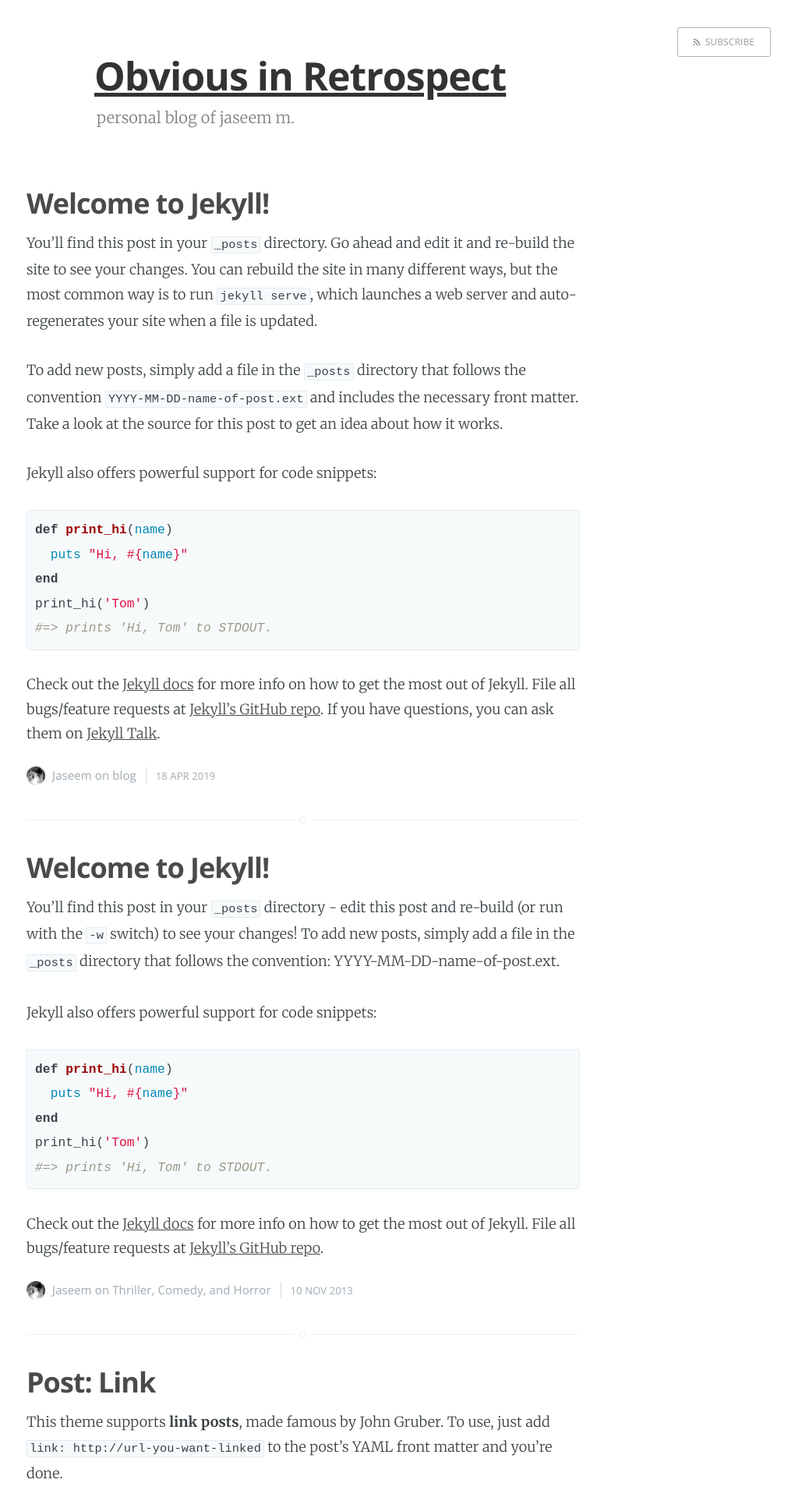
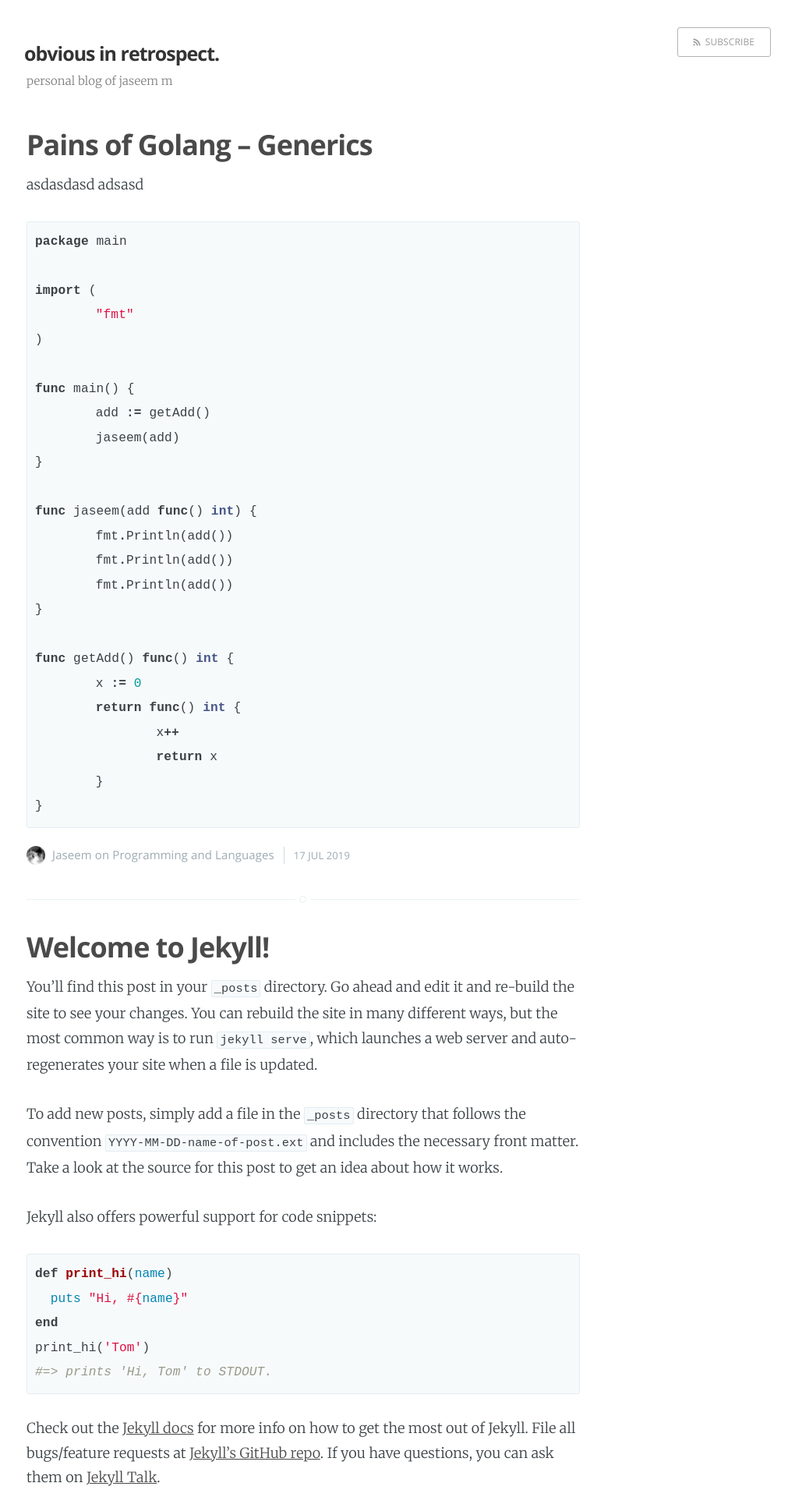
Before and after one commit to mjaseem/mjaseem.github.io, a Jekyll site: the page built from index.html, in a window 1280 px wide. Shown: the top 1920 px of the page at 78% size, without its empty margins (251-1271 px from the left). Built offline with Jekyll 4.4.1, drawn with Linux system fonts in a browser that asks for light colours; the list of posts is cut into pages by our own code; some of the changed text lies outside the part shown.

Commit message:
adjusted the header

````diff
--- a/_config.yml
+++ b/_config.yml
@@ -1,6 +1,6 @@
-name: Obvious in Retrospect
-title: Obvious in Retrospect
-description: personal blog of jaseem m
+name: obvious in retrospect.
+title: obvious in retrospect.
+description:  personal blog of jaseem m
 meta_description: "personal blog of jaseem m about programming and time"
 title_separator: '–'
 
--- a/_includes/header.html
+++ b/_includes/header.html
@@ -11,10 +11,11 @@
         <div class="main-header-content inner">
             <h1 class="page-title"><a href="{{ site.baseurl }}">{{ site.name }}</a></h1>
             <h2 class="page-description">
-                {% if site.description %} {{ site.description }}. {% endif %}
+                {% if site.description %} {{ site.description }} {% endif %}
                 {% if site.about %} <a href='{{ site.baseurl }}{{ site.about }}'> about me </a> {% endif %}
             </h2>
         </div>
     </div>
     <a class="scroll-down icon-arrow-left" href="#content" data-offset="-45"><span class="hidden">Scroll Down</span></a>
+
 </header>
--- /dev/null
+++ b/_posts/2019-07-17-pains-golang-generics.md
@@ -0,0 +1,35 @@
+---
+title: Pains of Golang – Generics
+categories : Programming Languages
+---
+
+asdasdasd
+adsasd
+
+
+```go
+package main
+
+import (
+	"fmt"
+)
+
+func main() {
+	add := getAdd()
+	jaseem(add)
+}
+
+func jaseem(add func() int) {
+	fmt.Println(add())
+	fmt.Println(add())
+	fmt.Println(add())
+}
+
+func getAdd() func() int {
+	x := 0
+	return func() int {
+		x++
+		return x
+	}
+}
+```
--- a/assets/css/screen.css
+++ b/assets/css/screen.css
@@ -597,7 +597,6 @@
 
 .main-header .inner {
     width: 80%;
-    max-width: 530px;
 }
 
 .main-nav {
@@ -781,7 +780,7 @@
 
 .page-title {
     margin: 10px 0 10px 0;
-    font-size: 5rem;
+    font-size: 2.5rem;
     letter-spacing: -1px;
     font-weight: 700;
     font-family: "Open Sans", sans-serif;
@@ -790,7 +789,7 @@
 
 .page-description {
     margin: 0;
-    font-size: 2rem;
+    font-size: 1.5rem;
     line-height: 1.5em;
     font-weight: 400;
     font-family: "Merriweather", serif;
@@ -799,14 +798,14 @@
 }
 
 .no-cover.main-header {
-    min-height: 160px;
-    max-height: 25%;
-    margin-bottom: -25px;
+    height: 160px;
+    margin-bottom: -35px;
     background: #fff;
 }
 
 .no-cover .page-title a {
     color: rgba(0, 0, 0, 0.8);
+    text-decoration: none;
 }
 
 .no-cover .page-description {
@@ -1489,9 +1488,7 @@
         -moz-box-sizing: border-box;
         box-sizing: border-box;
         height: auto;
-        min-height: 240px;
-        height: 60%;
-        padding: 15% 0;
+        height: 240px;
     }
     .scroll-down, .home-template .main-header:after {
         display: none;
@@ -1504,7 +1501,7 @@
         padding: 4px 0;
     }
     .page-title {
-        font-size: 4rem;
+        font-size: 3rem;
         letter-spacing: -1px;
     }
     .page-description {
@@ -1583,8 +1580,7 @@
         height: 30%;
     }
     .archive-template .main-header {
-        max-height: 20%;
-        min-height: 160px;
+        height: 160px;
         padding: 10% 0;
     }
     .main-nav {
@@ -1639,10 +1635,7 @@
     }
     .post {
         width: auto;
-        margin-top: 2rem;
-        margin-bottom: 2rem;
-        margin-left: 16px;
-        margin-right: 16px;
+        margin: 2rem 8%;
         padding-bottom: 2rem;
         line-height: 1.65em;
     }
@@ -1672,7 +1665,7 @@
         font-size: 1.6rem;
     }
     h1, h2, h3, h4, h5, h6 {
-        margin: 0 0 0.3em 0;
+        margin: 0 0 0.7em 0;
     }
     h1 {
         font-size: 2.8rem;
````
